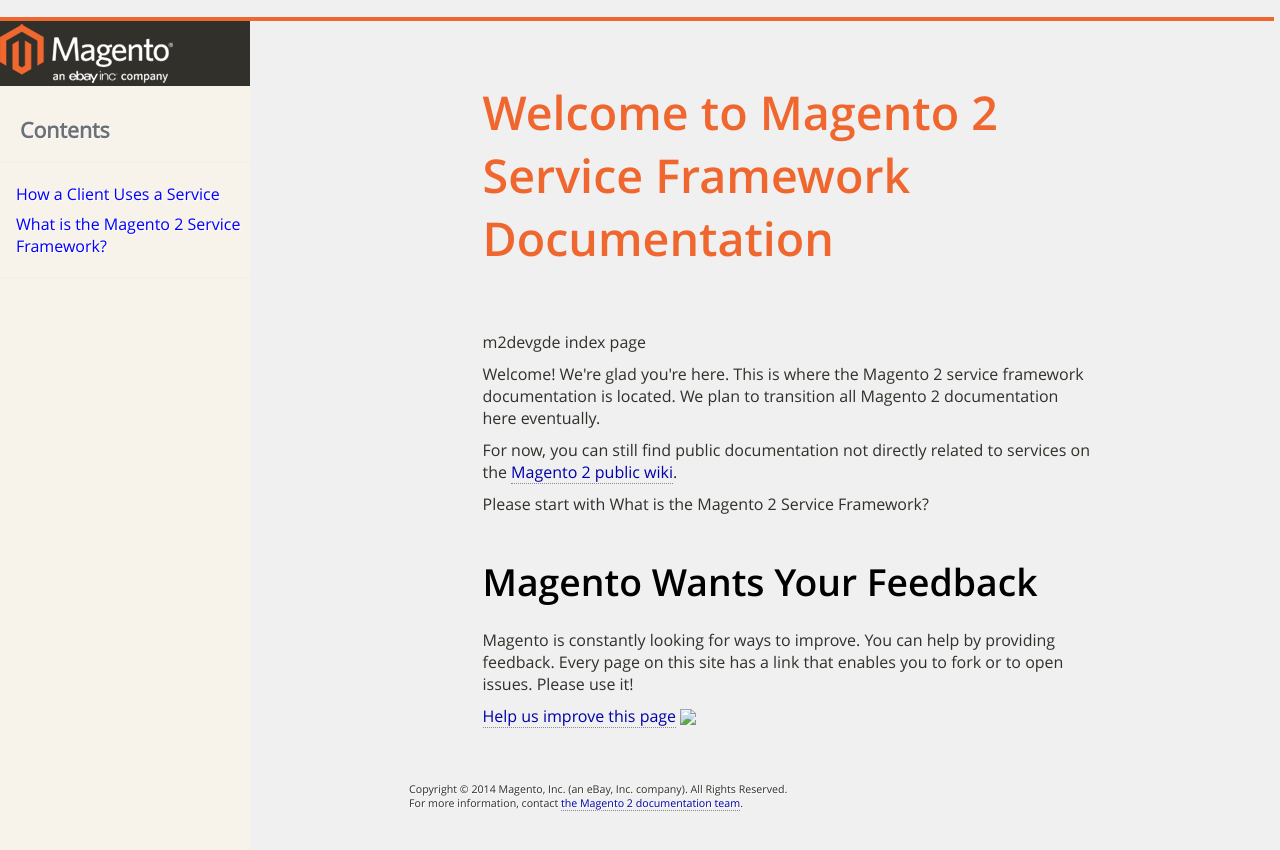
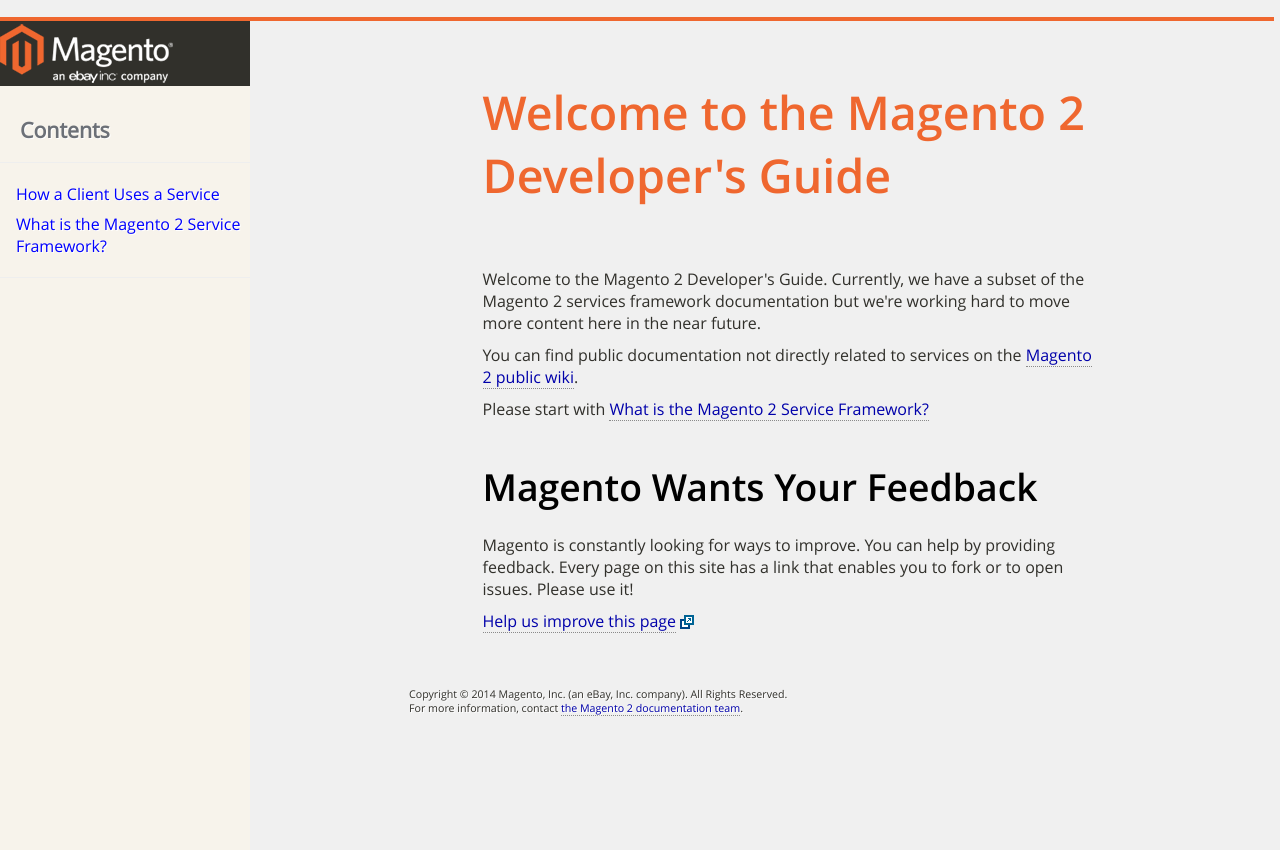
Before and after one commit to williangringo/devdocs-code-samples, a Jekyll site: the page built from guides/m2devgde/v1.0.0.0/index.html, in a window 1280 px wide. Shown: the top 850 px of the page. Built offline with Jekyll 4.4.1, drawn with Linux system fonts in a browser that asks for light colours.

Commit message:
POC: Changing dev guide home page

```diff
--- a/guides/m2devgde/v1.0.0.0/index.html
+++ b/guides/m2devgde/v1.0.0.0/index.html
@@ -1,18 +1,17 @@
 ---
 layout: default_m2devgde
-title: Welcome to Magento 2 Service Framework Documentation
+title: Magento 2 Developer's Guide
 ---
 
   <div class ="container">
-<h1>Welcome to Magento 2 Service Framework Documentation</h1>
-  <p>m2devgde index page</p>
-<p>Welcome! We're glad you're here. This is where the Magento 2 service framework documentation is located. We plan to transition all Magento 2 documentation here eventually.</p>
-<p>For now, you can still find public documentation not directly related to services on the <a href="http://wiki.magento.com" target="_blank">Magento 2 public wiki</a>.</p>
-<p>Please start with What is the Magento 2 Service Framework?</p>
+<h1>Welcome to the Magento 2 Developer's Guide</h1>
+<p>Welcome to the Magento 2 Developer's Guide. Currently, we have a subset of the Magento 2 services framework documentation but we're working hard to move more content here in the near future.</p>
+<p>You can find public documentation not directly related to services on the <a href="http://wiki.magento.com" target="_blank">Magento 2 public wiki</a>.</p>
+<p>Please start with <a href="{{ site.baseurl }}/guides/m2devgde/v1.0.0.0/what-is-svc.html">What is the Magento 2 Service Framework?</a></p>
 
 <h2>Magento Wants Your Feedback</h2>
 <p>Magento is constantly looking for ways to improve. You can help by providing feedback. Every page on this site has a link that enables you to fork or to open issues. Please use it!</p>
-<p><a href="https://github.com/magento/devdocs-code-samples/blob/master/index.html" target="_blank">Help us improve this page</a>&nbsp;<img src="images/newWindow.gif"/></p>
+<p><a href="https://github.com/magento/devdocs-code-samples/blob/master/index.html" target="_blank">Help us improve this page</a>&nbsp;<img src="{{ site.baseurl }}/images/newWindow.gif"/></p>
 
 
 
```
